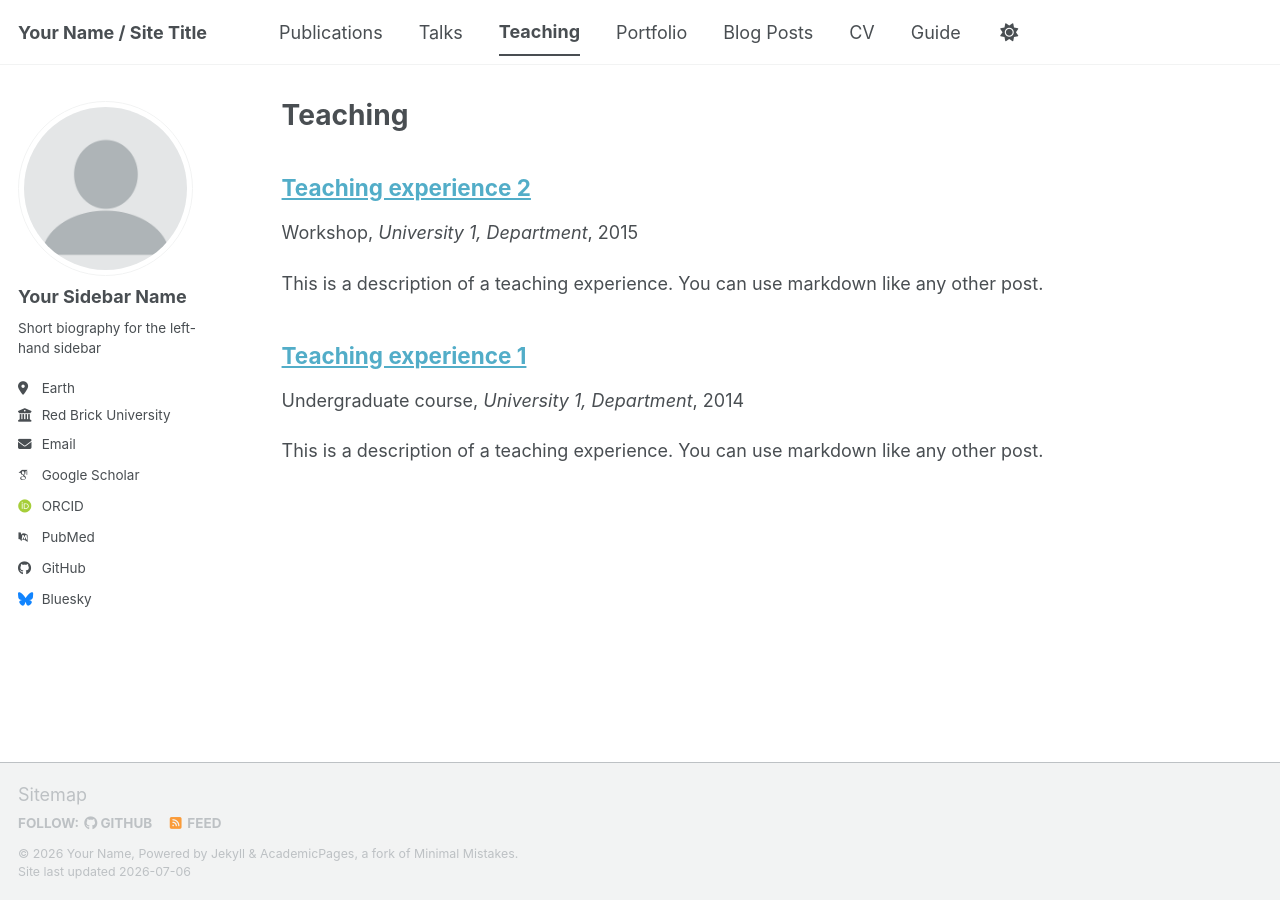
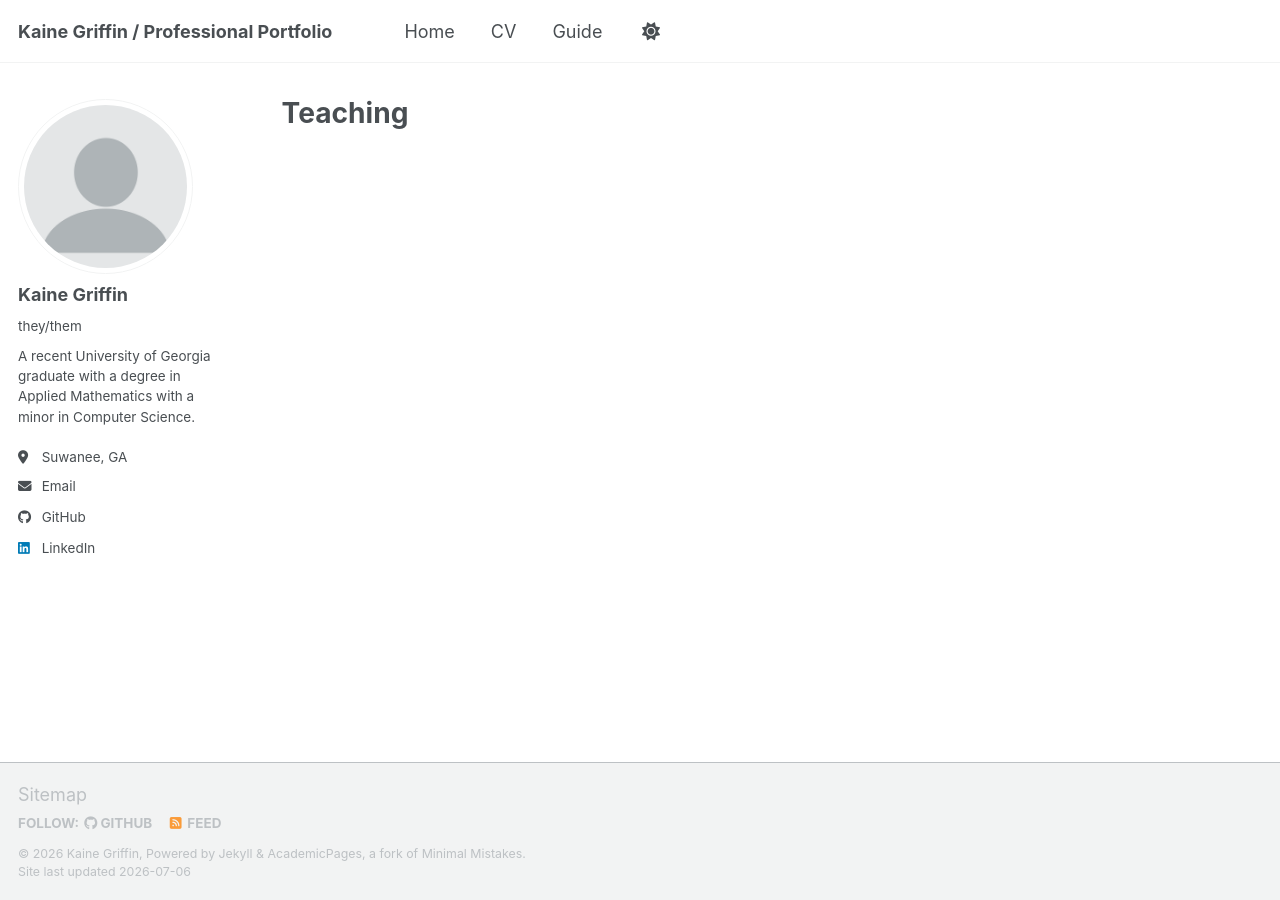
Before and after one commit to kainegriffin0702/kainegriffin0702.github.io, a Jekyll site: the page built from _pages/teaching.html, in a window 1280 px wide. Built offline with Jekyll 4.4.1, drawn with Linux system fonts in a browser that asks for light colours; some web fonts are replaced; a script bundle is joined from its source files by our own code; library files that are not in the unit come from our copies.

Commit message:
initial clean-up

```diff
--- a/_config.yml
+++ b/_config.yml
@@ -9,14 +9,14 @@
 # Basic Site Settings
 locale                   : "en-US"
 site_theme               : "default" # The available themes options are "default", "air", "sunrise", "mint", "dirt" and "contrast"
-title                    : "Your Name / Site Title"
+title                    : "Kaine Griffin / Professional Portfolio"
 title_separator          : "-"
-name                     : &name "Your Name"
-description              : &description "Your Name's academic portfolio"   # Update this with a general description of your site, this is the default if not overridden by a page
-url                      : https://academicpages.github.io # The base hostname & protocol for your site e.g. "https://[your GitHub username].github.io",
+name                     : &name "Kaine Griffin"
+description              : &description "Kaine Griffin's professional portfolio"   # Update this with a general description of your site, this is the default if not overridden by a page
+url                      : https://kainegriffin0702.github.io # The base hostname & protocol for your site e.g. "https://[your GitHub username].github.io",
                                                            # or if you already have some other page hosted on Github then use "https://[your GitHub username].github.io/[Your Repo Name]"
 baseurl                  : "" # the subpath of your site, e.g. "/blog"
-repository               : "academicpages/academicpages.github.io"
+repository               : "kainegriffin0702/kainegriffin0702.github.io"
 
 # Site Author - The following control what appear as part of the author content on the side bar.
 #               If a field is blank the icon and link will not appear, otherwise it will be shown.
@@ -24,24 +24,24 @@ repository               : "academicpages/academicpages.github.io"
 author:
   # Biographic information
   avatar           : "profile.png"
-  name             : "Your Sidebar Name"
-  pronouns         : # example: "she/her"
-  bio              : "Short biography for the left-hand sidebar"
-  location         : "Earth"
-  employer         : "Red Brick University"
+  name             : "Kaine Griffin"
+  pronouns         : "they/them"
+  bio              : "A recent University of Georgia graduate with a degree in Applied Mathematics with a minor in Computer Science."
+  location         : "Suwanee, GA"
+  employer         : # URL
   uri              : # URL
-  email            : "none@example.org"
+  email            : "kainegriffin0702@gmail.com"
 
   # Academic websites
   academia         : # URL
   arxiv            : # URL - Update with the correct link to your profile
-  googlescholar    : "https://scholar.google.com/citations?user=PS_CX0AAAAAJ"
+  googlescholar    : # URL
   inspire-hep      : # URL
   impactstory      : # URL
-  orcid            : "https://orcid.org/yourorcidurl"
+  orcid            : # URL
   semantic         : # URL
   ssrn             : # URL
-  pubmed           : "https://www.ncbi.nlm.nih.gov/pubmed/?term=john+snow"
+  pubmed           : # URL
   researchgate     : # URL
   scopus           : # URL
   zotero           : # URL
@@ -51,13 +51,13 @@ author:
   bitbucket        : # Username - Update with your username on the site
   codepen          : # Username
   dribbble         : # Username
-  github           : "academicpages"
+  github           : "epcnes"
   kaggle           : # Username
   stackoverflow    : # User number or user number and name (i.e., use "1" or "1/jeff-atwood")
 
   # Social media
   artstation       : # Username
-  bluesky          : "bsky.app" # Replace this with you Bluesky username
+  bluesky          : # Replace this with you Bluesky username
   facebook         : # Username
   flickr           : # Username
   foursquare       : # Username
@@ -66,7 +66,7 @@ author:
   keybase          : # Username
   instagram        : # Username
   lastfm           : # Username
-  linkedin         : # Username
+  linkedin         : "https://www.linkedin.com/in/kaine-griffin/"
   mastodon         : # URL
   medium           : # URL
   pinterest        : # Username
--- a/_data/navigation.yml
+++ b/_data/navigation.yml
@@ -8,20 +8,9 @@
 #      Markdown formatted page while the second is generated using JSON.
 
 main:
-  - title: "Publications"
-    url: /publications/
 
-  - title: "Talks"
-    url: /talks/
-
-  - title: "Teaching"
-    url: /teaching/
-
-  - title: "Portfolio"
-    url: /portfolio/
-
-  - title: "Blog Posts"
-    url: /year-archive/
+  - title: "Home"
+    url: /
 
   - title: "CV"
     url: /cv/
--- a/_teaching/2014-spring-teaching-1.md
+++ /dev/null
@@ -1,20 +0,0 @@
----
-title: "Teaching experience 1"
-collection: teaching
-type: "Undergraduate course"
-permalink: /teaching/2014-spring-teaching-1
-venue: "University 1, Department"
-date: 2014-01-01
-location: "City, Country"
----
-
-This is a description of a teaching experience. You can use markdown like any other post.
-
-Heading 1
-======
-
-Heading 2
-======
-
-Heading 3
-======
--- a/_teaching/2015-spring-teaching-2.md
+++ /dev/null
@@ -1,20 +0,0 @@
----
-title: "Teaching experience 2"
-collection: teaching
-type: "Workshop"
-permalink: /teaching/2015-spring-teaching-1
-venue: "University 1, Department"
-date: 2015-01-01
-location: "City, Country"
----
-
-This is a description of a teaching experience. You can use markdown like any other post.
-
-Heading 1
-======
-
-Heading 2
-======
-
-Heading 3
-======
```
Also changed, not shown: _portfolio/portfolio-1.md (deleted, +0 -7 lines), _portfolio/portfolio-2.html (deleted, +0 -7 lines), _publications/2009-10-01-paper-title-number-1.md (deleted, +0 -14 lines), _publications/2010-10-01-paper-title-number-2.md (deleted, +0 -14 lines), _publications/2015-10-01-paper-title-number-3.md (deleted, +0 -14 lines), _publications/2024-02-17-paper-title-number-4.md (deleted, +0 -13 lines), _publications/2025-06-08-paper-title-number-5.md (deleted, +0 -13 lines), _talks/2012-03-01-talk-1.md (deleted, +0 -11 lines), _talks/2013-03-01-tutorial-1.md (deleted, +0 -13 lines), _talks/2014-02-01-talk-2.md (deleted, +0 -13 lines), _talks/2014-03-01-talk-3.md (deleted, +0 -11 lines), _talks/TSDCCT.md (added, +15 -0 lines), _drafts/post-draft.md (line endings or trailing spaces).
